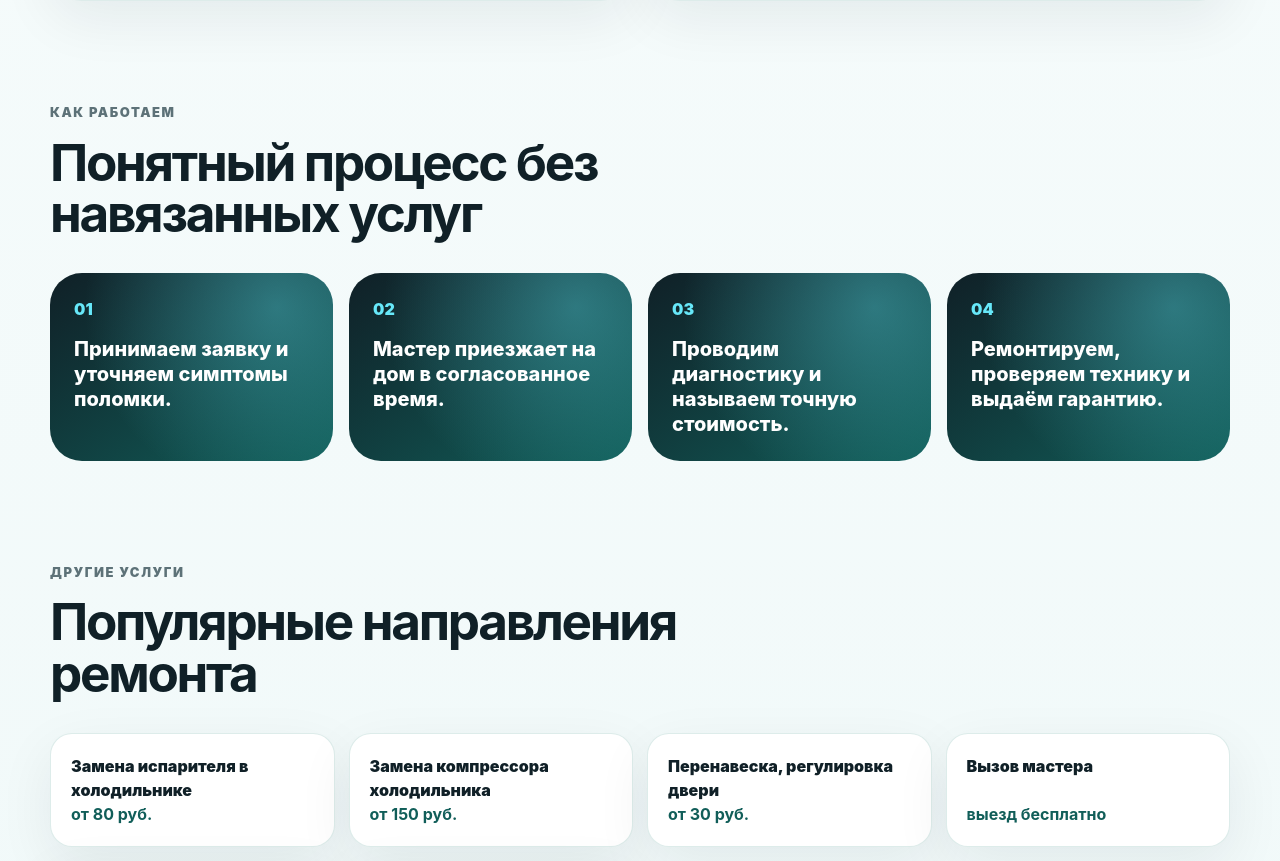
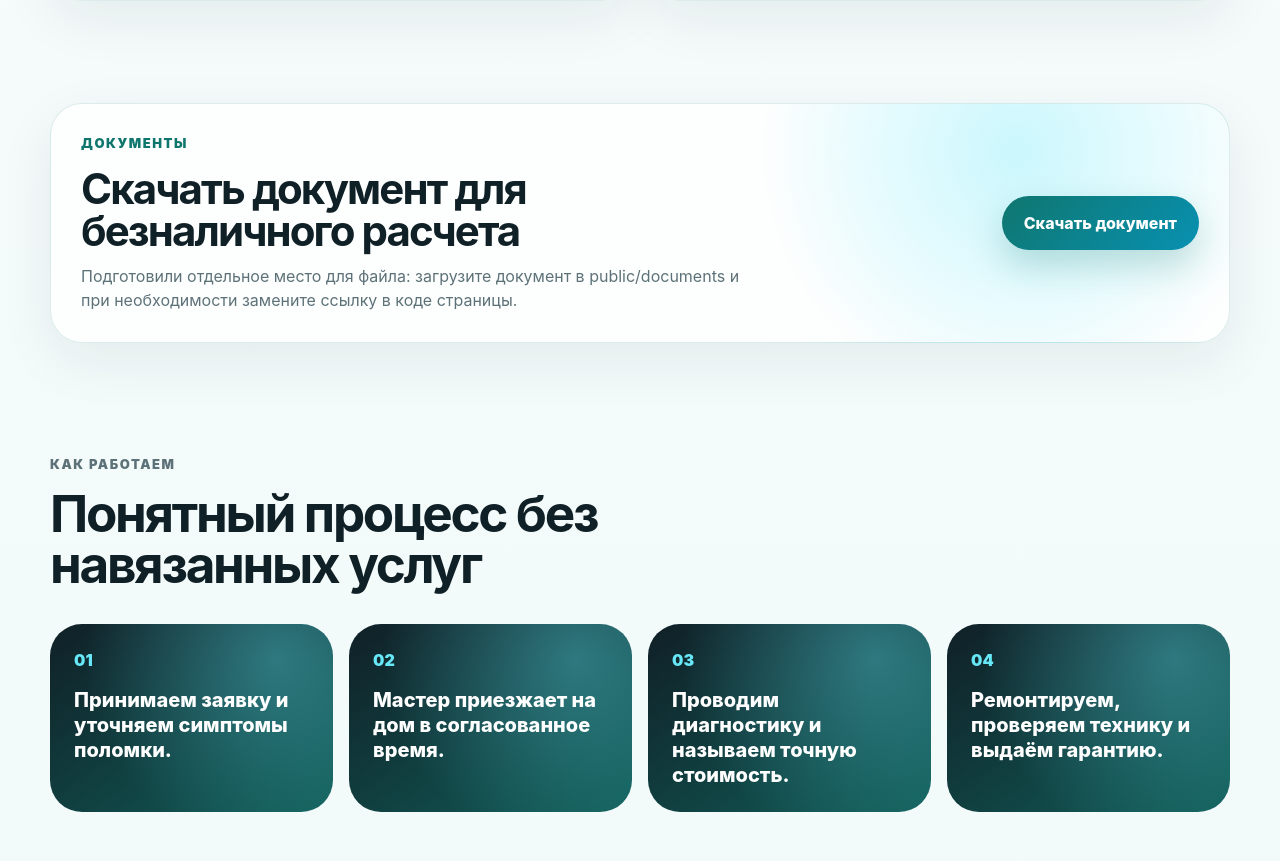
Before and after one commit to Yauhen-Baranau/holodos, a Next.js app: page /remont-po-beznalichnomu-raschetu in a window 1280 px wide. Shown: the part 2002-2863 px from the top of the page. Built offline with nearby package versions, Linux system fonts and the light colour scheme.

Commit message:
Move masters and add brand/document placeholders

```diff
--- a/app/_data/brand-service-pages.ts
+++ b/app/_data/brand-service-pages.ts
@@ -4,6 +4,7 @@ type BrandServicePageInput = {
   slug: string;
   brand: string;
   badge?: string;
+  brandImage?: string;
   note?: string;
 };
 
@@ -11,6 +12,7 @@ function createBrandServicePage({
   slug,
   brand,
   badge = brand,
+  brandImage,
   note = "Работаем с бытовыми моделями разных годов выпуска, включая холодильники с электронным управлением и системой No Frost.",
 }: BrandServicePageInput): ServicePage {
   return {
@@ -23,6 +25,7 @@ function createBrandServicePage({
     price: "от 60 руб.",
     duration: "от 60 минут",
     badge,
+    brandImage,
     symptoms: [
       "холодильник не морозит или слабо охлаждает",
       "появилась наледь, вода или посторонний шум",
@@ -61,26 +64,26 @@ function createBrandServicePage({
 }
 
 const brands: BrandServicePageInput[] = [
-  { slug: "remont-atlant", brand: "Atlant", badge: "Atlant / Атлант" },
-  { slug: "remont-samsung", brand: "Samsung" },
-  { slug: "remont-lg", brand: "LG" },
-  { slug: "remont-indesit", brand: "Indesit" },
-  { slug: "remont-bosch", brand: "Bosch" },
-  { slug: "remont-liebherr", brand: "Liebherr" },
-  { slug: "remont-beko", brand: "Beko" },
-  { slug: "remont-haier", brand: "Haier" },
-  { slug: "remont-stinol", brand: "Stinol" },
-  { slug: "remont-gorenje", brand: "Gorenje" },
-  { slug: "remont-electrolux", brand: "Electrolux" },
-  { slug: "remont-whirlpool", brand: "Whirlpool" },
-  { slug: "remont-zanussi", brand: "Zanussi" },
-  { slug: "remont-candy", brand: "Candy" },
-  { slug: "remont-vestfrost", brand: "Vestfrost" },
-  { slug: "remont-shivaki", brand: "Shivaki" },
-  { slug: "remont-nord", brand: "Nord" },
-  { slug: "remont-snaige", brand: "Snaige" },
-  { slug: "remont-daewoo", brand: "Daewoo" },
-  { slug: "remont-midea", brand: "Midea" },
+  { slug: "remont-atlant", brand: "Atlant", badge: "Atlant / Атлант", brandImage: "" },
+  { slug: "remont-samsung", brand: "Samsung", brandImage: "" },
+  { slug: "remont-lg", brand: "LG", brandImage: "" },
+  { slug: "remont-indesit", brand: "Indesit", brandImage: "" },
+  { slug: "remont-bosch", brand: "Bosch", brandImage: "" },
+  { slug: "remont-liebherr", brand: "Liebherr", brandImage: "" },
+  { slug: "remont-beko", brand: "Beko", brandImage: "" },
+  { slug: "remont-haier", brand: "Haier", brandImage: "" },
+  { slug: "remont-stinol", brand: "Stinol", brandImage: "" },
+  { slug: "remont-gorenje", brand: "Gorenje", brandImage: "" },
+  { slug: "remont-electrolux", brand: "Electrolux", brandImage: "" },
+  { slug: "remont-whirlpool", brand: "Whirlpool", brandImage: "" },
+  { slug: "remont-zanussi", brand: "Zanussi", brandImage: "" },
+  { slug: "remont-candy", brand: "Candy", brandImage: "" },
+  { slug: "remont-vestfrost", brand: "Vestfrost", brandImage: "" },
+  { slug: "remont-shivaki", brand: "Shivaki", brandImage: "" },
+  { slug: "remont-nord", brand: "Nord", brandImage: "" },
+  { slug: "remont-snaige", brand: "Snaige", brandImage: "" },
+  { slug: "remont-daewoo", brand: "Daewoo", brandImage: "" },
+  { slug: "remont-midea", brand: "Midea", brandImage: "" },
 ];
 
 export const brandServicePages: ServicePage[] = brands.map(createBrandServicePage);
--- a/app/_data/site.ts
+++ b/app/_data/site.ts
@@ -15,6 +15,7 @@ export type ServicePage = {
   price: string;
   duration: string;
   badge: string;
+  brandImage?: string;
   symptoms: string[];
   sections: Array<{
     title: string;
--- a/app/globals.css
+++ b/app/globals.css
@@ -450,6 +450,59 @@ h3 {
   color: var(--muted);
 }
 
+
+.brand-photo {
+  display: grid;
+  width: 100%;
+  min-height: 132px;
+  place-items: center;
+  margin-bottom: 14px;
+  overflow: hidden;
+  border: 1px dashed rgba(15, 118, 110, 0.24);
+  border-radius: 20px;
+  background:
+    radial-gradient(circle at 25% 20%, rgba(103, 232, 249, 0.32), transparent 10rem),
+    rgba(15, 118, 110, 0.06);
+  color: var(--muted);
+  font-size: 14px;
+  font-weight: 850;
+}
+
+.brand-photo img {
+  display: block;
+  width: 100%;
+  height: 100%;
+  object-fit: contain;
+  padding: 18px;
+}
+
+.document-download {
+  display: flex;
+  align-items: center;
+  justify-content: space-between;
+  gap: 24px;
+  margin-block: 56px;
+  padding: 30px;
+  border: 1px solid var(--line);
+  border-radius: var(--radius-lg);
+  background:
+    radial-gradient(circle at 82% 20%, rgba(103, 232, 249, 0.34), transparent 16rem),
+    rgba(255, 255, 255, 0.78);
+  box-shadow: 0 18px 56px rgba(16, 32, 39, 0.07);
+}
+
+.document-download h2 {
+  max-width: 720px;
+  margin-bottom: 12px;
+  font-size: clamp(28px, 4vw, 42px);
+}
+
+.document-download p:not(.eyebrow) {
+  max-width: 680px;
+  margin-bottom: 0;
+  color: var(--muted);
+}
+
 .process-list {
   display: grid;
   grid-template-columns: repeat(4, minmax(0, 1fr));
@@ -666,6 +719,7 @@ details p {
     min-height: auto;
   }
 
+  .document-download,
   .cta,
   .site-footer {
     align-items: flex-start;
--- a/app/remont-po-beznalichnomu-raschetu/page.tsx
+++ b/app/remont-po-beznalichnomu-raschetu/page.tsx
@@ -4,6 +4,7 @@ import { ServiceDetailPage } from "../service-detail-page";
 import { getServiceHref, getServicePage, siteName } from "../site-data";
 
 const page = getServicePage("remont-po-beznalichnomu-raschetu");
+const documentHref = "/documents/remont-po-beznalichnomu-raschetu.pdf";
 
 export function generateMetadata(): Metadata {
   if (!page) {
@@ -30,10 +31,28 @@ export function generateMetadata(): Metadata {
   };
 }
 
+function DocumentDownloadSection() {
+  return (
+    <section className="section-shell document-download" aria-labelledby="document-download-title">
+      <div>
+        <p className="eyebrow">Документы</p>
+        <h2 id="document-download-title">Скачать документ для безналичного расчета</h2>
+        <p>
+          Подготовили отдельное место для файла: загрузите документ в public/documents
+          и при необходимости замените ссылку в коде страницы.
+        </p>
+      </div>
+      <a className="button button--primary" href={documentHref} download>
+        Скачать документ
+      </a>
+    </section>
+  );
+}
+
 export default function Page() {
   if (!page) {
     return notFound();
   }
 
-  return <ServiceDetailPage page={page} />;
+  return <ServiceDetailPage page={page} extraSections={<DocumentDownloadSection />} />;
 }
--- a/app/service-detail-page.tsx
+++ b/app/service-detail-page.tsx
@@ -1,3 +1,4 @@
+import type { ReactNode } from "react";
 import Link from "next/link";
 import { ServiceNavigation } from "./service-navigation";
 import { SiteSearch } from "./search";
@@ -15,7 +16,12 @@ import {
 } from "./site-data";
 import type { ServicePage } from "./_data/site";
 
-export function ServiceDetailPage({ page }: { page: ServicePage }) {
+type ServiceDetailPageProps = {
+  page: ServicePage;
+  extraSections?: ReactNode;
+};
+
+export function ServiceDetailPage({ page, extraSections }: ServiceDetailPageProps) {
   const cluster = getServiceClusterForPage(page);
   const canonicalUrl = `${siteUrl}${getServiceHref(page)}`;
   const serviceJsonLd = {
@@ -202,6 +208,8 @@ export function ServiceDetailPage({ page }: { page: ServicePage }) {
           </div>
         </section>
 
+        {extraSections}
+
         <section
           className="section-shell process"
           aria-labelledby="process-title"
```
Also changed, not shown: app/O-nas/page.tsx (+55 -1 lines), app/page.tsx (+0 -50 lines), app/service-cluster-page.tsx (+10 -0 lines).
